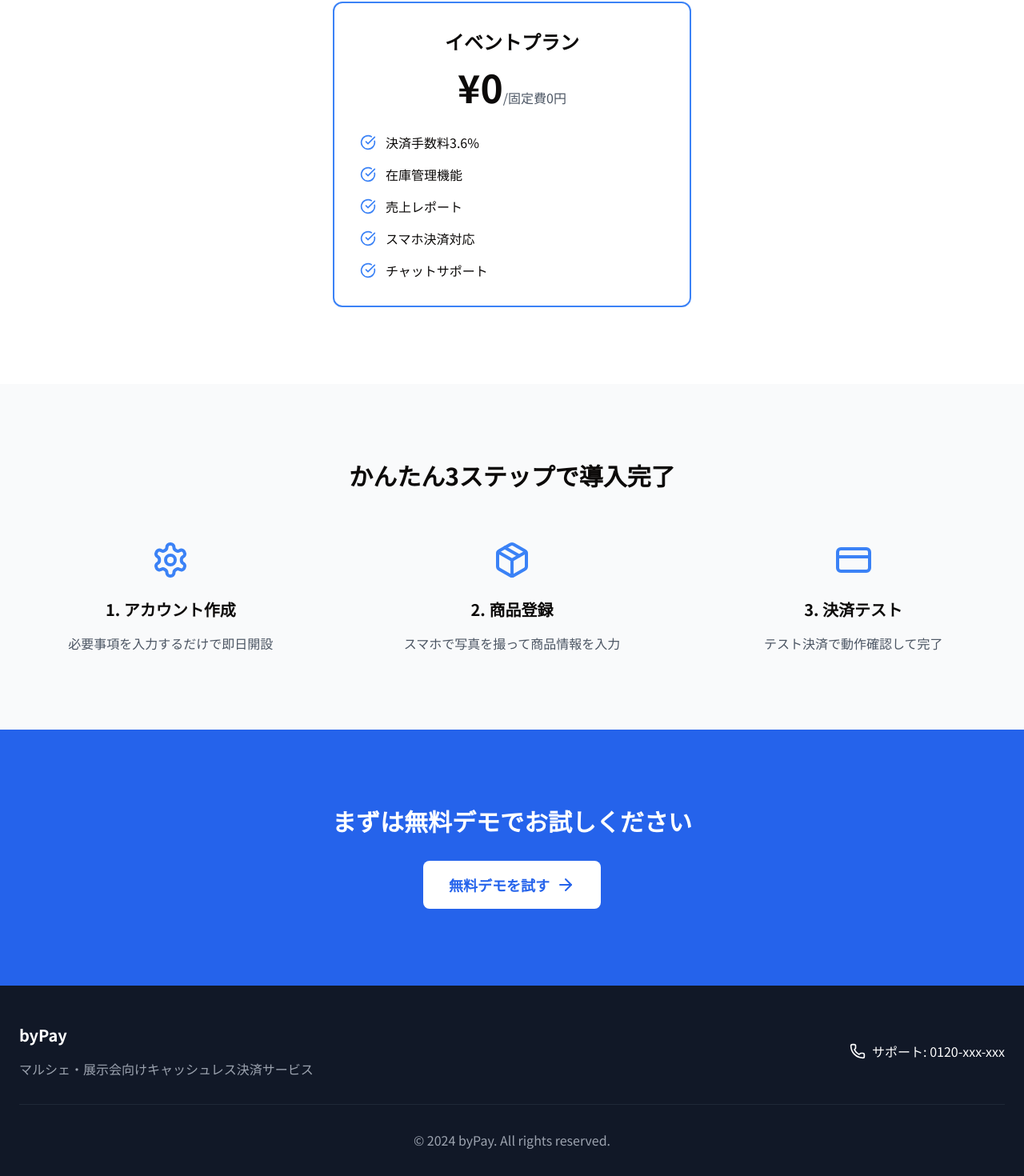
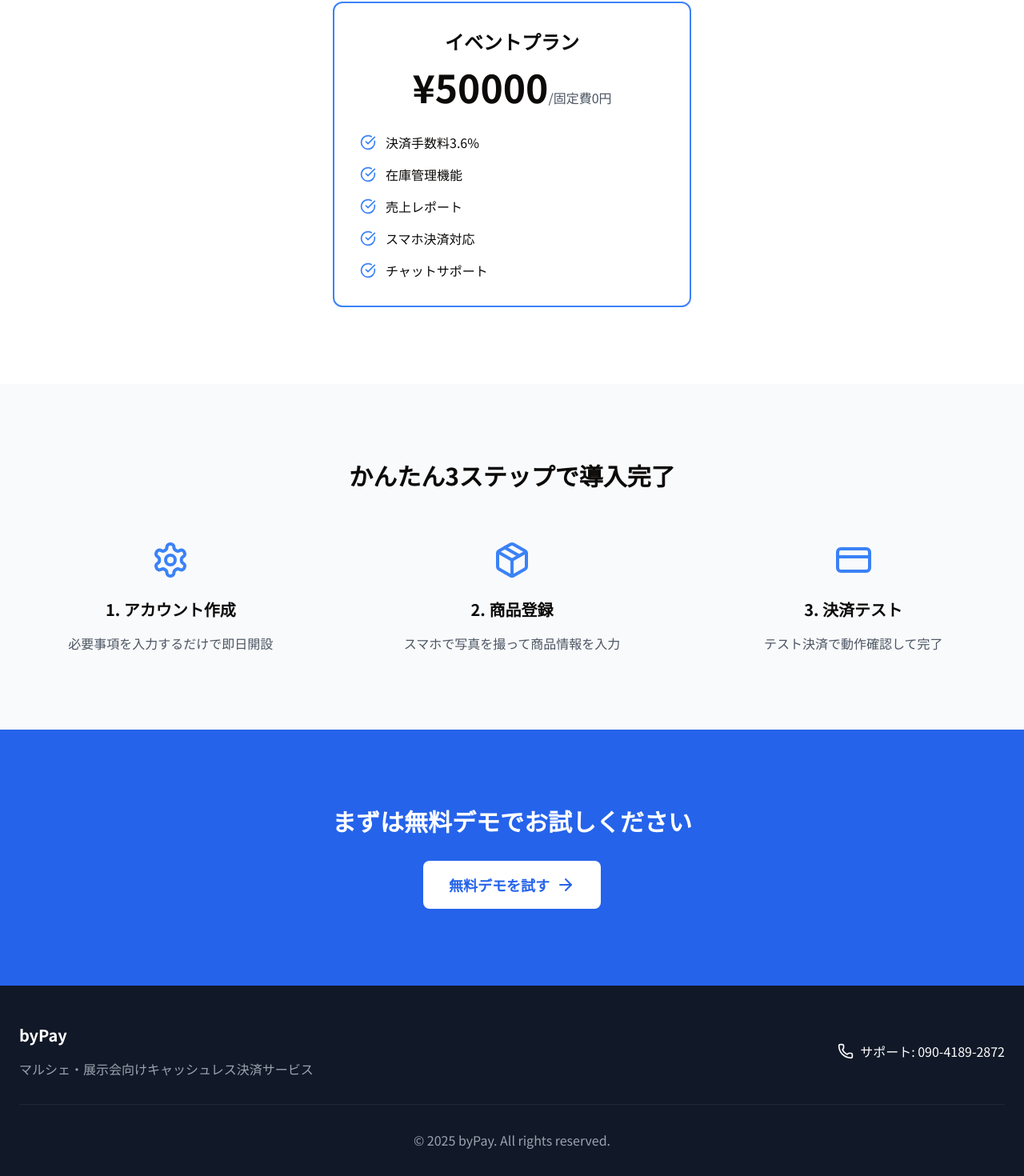
Before and after one commit to bbbyk105/byPay, a Next.js app: page / in a window 1280 px wide. Shown: the part 1198-2668 px from the top of the page at 80% size. Built offline with nearby package versions, Linux system fonts and the light colour scheme.

Commit message:
priceの型宣言

```diff
--- a/app/(marketing)/page.tsx
+++ b/app/(marketing)/page.tsx
@@ -7,6 +7,8 @@ import {
   Settings,
   Phone,
 } from "lucide-react";
+
+import { pricingPlans } from "@/data/price";
 
 const LandingPage = () => {
   const features = [
@@ -27,21 +29,6 @@ const LandingPage = () => {
       title: "オンライン販売も対応",
       description:
         "イベント前の予約販売や、イベント後のフォローアップセールスもカバー",
-    },
-  ];
-
-  const pricingPlans = [
-    {
-      name: "イベントプラン",
-      price: "0",
-      period: "固定費0円",
-      features: [
-        "決済手数料3.6%",
-        "在庫管理機能",
-        "売上レポート",
-        "スマホ決済対応",
-        "チャットサポート",
-      ],
     },
   ];
 
@@ -179,11 +166,11 @@ const LandingPage = () => {
             </div>
             <div className="flex items-center justify-end">
               <Phone className="w-5 h-5 mr-2" />
-              <span>サポート: 0120-xxx-xxx</span>
+              <span>サポート: 090-4189-2872</span>
             </div>
           </div>
           <div className="border-t border-gray-800 mt-8 pt-8 text-center text-gray-400">
-            <p>&copy; 2024 byPay. All rights reserved.</p>
+            <p>&copy; 2025 byPay. All rights reserved.</p>
           </div>
         </div>
       </footer>
--- /dev/null
+++ b/data/price.ts
@@ -0,0 +1,21 @@
+interface pricingPlans {
+  name: string;
+  price: number;
+  period: string;
+  features: string[];
+}
+
+export const pricingPlans = [
+  {
+    name: "イベントプラン",
+    price: "50000",
+    period: "固定費0円",
+    features: [
+      "決済手数料3.6%",
+      "在庫管理機能",
+      "売上レポート",
+      "スマホ決済対応",
+      "チャットサポート",
+    ],
+  },
+];
```
